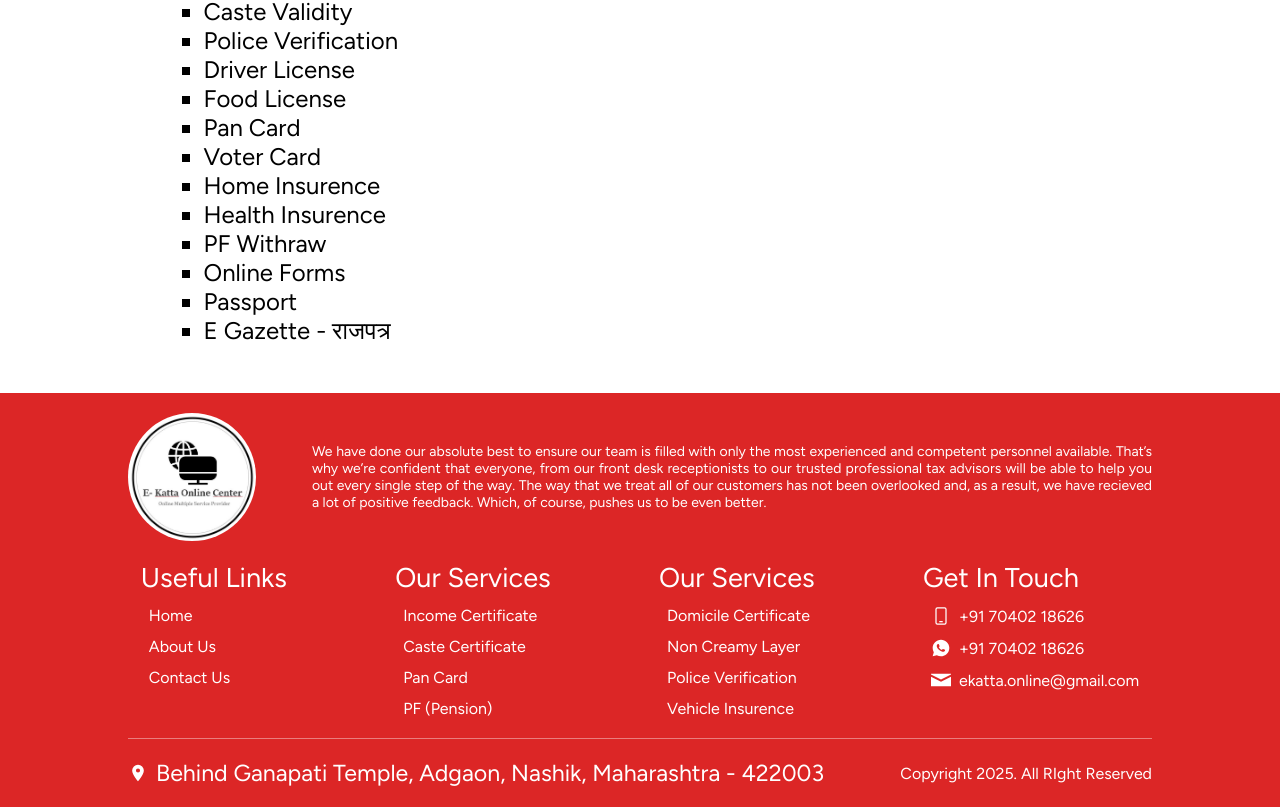
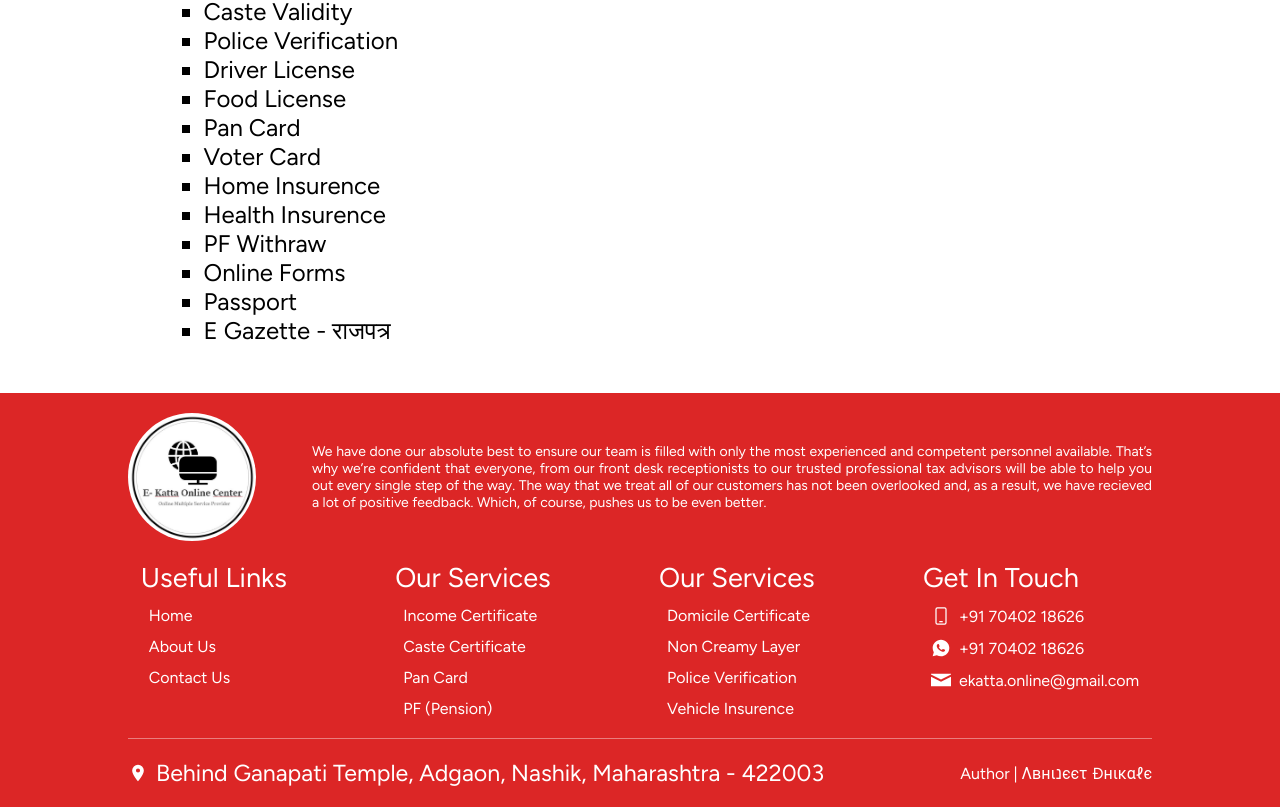
Before and after one commit to AbhijeetDhikale007/E-Katta, a SvelteKit app: page / in a window 1280 px wide. Shown: the part 620-1427 px from the top of the page. Built offline with nearby package versions, Linux system fonts and the light colour scheme.

Commit message:
Author Details Added

```diff
--- a/src/data/Footer.ts
+++ b/src/data/Footer.ts
@@ -1,11 +1,11 @@
 type Type = [
-    { Logo: string, Title: string, Info: string, Location: string, LocationUrl: string, Copyright: string }
+    { Logo: string, Title: string, Info: string, Location: string, LocationUrl: string, Author: string, AuthorUrl: string }
 ]
 
 export let FooterEng: Type = [
-    { Logo: 'Ekatta.jpg', Title: 'Ekatta', Info: 'We have done our absolute best to ensure our team is filled with only the most experienced and competent personnel available. That’s why we’re confident that everyone, from our front desk receptionists to our trusted professional tax advisors will be able to help you out every single step of the way. The way that we treat all of our customers has not been overlooked and, as a result, we have recieved a lot of positive feedback. Which, of course, pushes us to be even better.', Location: 'Behind Ganapati Temple, Adgaon, Nashik, Maharashtra - 422003', LocationUrl: 'https://maps.app.goo.gl/xMPBqw8oomCHMhrt7', Copyright: 'Copyright 2025. All RIght Reserved' }
+    { Logo: 'Ekatta.jpg', Title: 'Ekatta', Info: 'We have done our absolute best to ensure our team is filled with only the most experienced and competent personnel available. That’s why we’re confident that everyone, from our front desk receptionists to our trusted professional tax advisors will be able to help you out every single step of the way. The way that we treat all of our customers has not been overlooked and, as a result, we have recieved a lot of positive feedback. Which, of course, pushes us to be even better.', Location: 'Behind Ganapati Temple, Adgaon, Nashik, Maharashtra - 422003', LocationUrl: 'https://maps.app.goo.gl/xMPBqw8oomCHMhrt7', Author: 'Author | Λʙʜιנєєτ  Ðʜικαℓє', AuthorUrl: 'https://abhijeetdhikale007.vercel.app' }
 ]
 
 export let FooterMar: Type = [
-    { Logo: 'Ekatta.jpg', Title: 'ई-कट्टा', Info: 'आमची टीम फक्त सर्वात अनुभवी आणि सक्षम कर्मचारी उपलब्ध आहे याची खात्री करण्यासाठी आम्ही आमचे पूर्ण प्रयत्न केले आहेत. म्हणूनच आम्हाला खात्री आहे की आमच्या फ्रंट डेस्क रिसेप्शनिस्टपासून आमच्या विश्वासू व्यावसायिक कर सल्लागारांपर्यंत प्रत्येकजण तुम्हाला प्रत्येक टप्प्यावर मदत करण्यास सक्षम असेल. आम्ही आमच्या सर्व ग्राहकांशी ज्या पद्धतीने वागतो त्याकडे दुर्लक्ष केले गेले नाही आणि परिणामी, आम्हाला खूप सकारात्मक प्रतिसाद मिळाला आहे. जे, अर्थातच, आम्हाला आणखी चांगले होण्यासाठी ढकलते.', Location: 'गणपती मंदिरा मागे, आडगांव, नाशिक, महाराष्ट्र - ४२२००३', LocationUrl: 'https://maps.app.goo.gl/xMPBqw8oomCHMhrt7', Copyright: 'कॉपीराईट २०२५. सर्व हक्क राखीव' }
+    { Logo: 'Ekatta.jpg', Title: 'ई-कट्टा', Info: 'आमची टीम फक्त सर्वात अनुभवी आणि सक्षम कर्मचारी उपलब्ध आहे याची खात्री करण्यासाठी आम्ही आमचे पूर्ण प्रयत्न केले आहेत. म्हणूनच आम्हाला खात्री आहे की आमच्या फ्रंट डेस्क रिसेप्शनिस्टपासून आमच्या विश्वासू व्यावसायिक कर सल्लागारांपर्यंत प्रत्येकजण तुम्हाला प्रत्येक टप्प्यावर मदत करण्यास सक्षम असेल. आम्ही आमच्या सर्व ग्राहकांशी ज्या पद्धतीने वागतो त्याकडे दुर्लक्ष केले गेले नाही आणि परिणामी, आम्हाला खूप सकारात्मक प्रतिसाद मिळाला आहे. जे, अर्थातच, आम्हाला आणखी चांगले होण्यासाठी ढकलते.', Location: 'गणपती मंदिरा मागे, आडगांव, नाशिक, महाराष्ट्र - ४२२००३', LocationUrl: 'https://maps.app.goo.gl/xMPBqw8oomCHMhrt7', Author: 'Author | अभिजीत ढिकले', AuthorUrl: 'https://abhijeetdhikale007.vercel.app' }
 ]
--- a/src/lib/components/Footer/Footer.svelte
+++ b/src/lib/components/Footer/Footer.svelte
@@ -26,7 +26,7 @@
             <a class='text-white text-2 md:text-5.8 no-underline' href={about.Location} target='_blank'>{footer.Location}</a>
             {/each}
         </div>
-        <p class='text-white text-2 md:text-4'>{footer.Copyright}</p>
+        <a class='text-white text-2 md:text-4 no-underline hover:text-black' href={footer.AuthorUrl}>{footer.Author}</a>
     </div>
 </footer>
 {/each}
```
